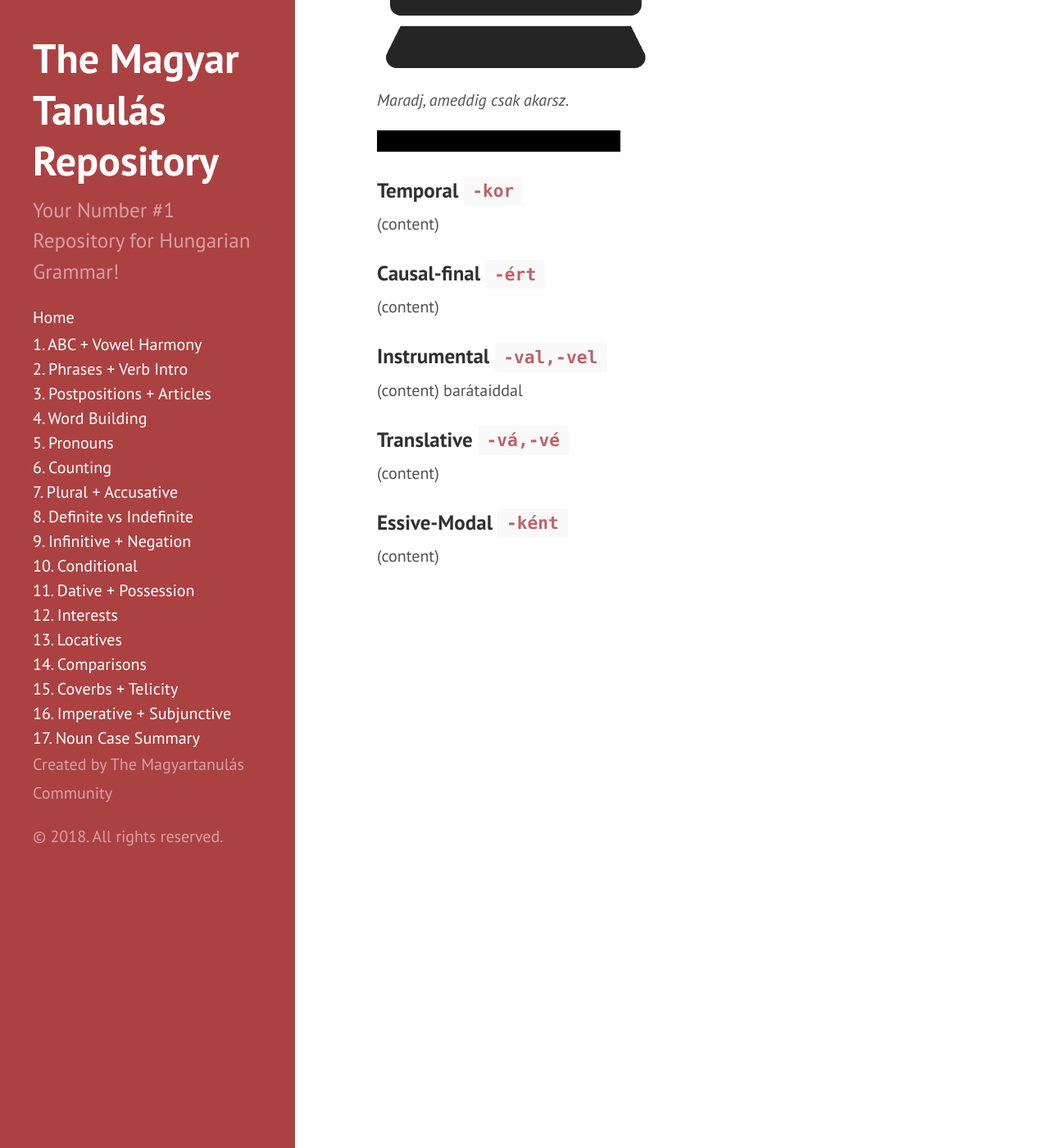
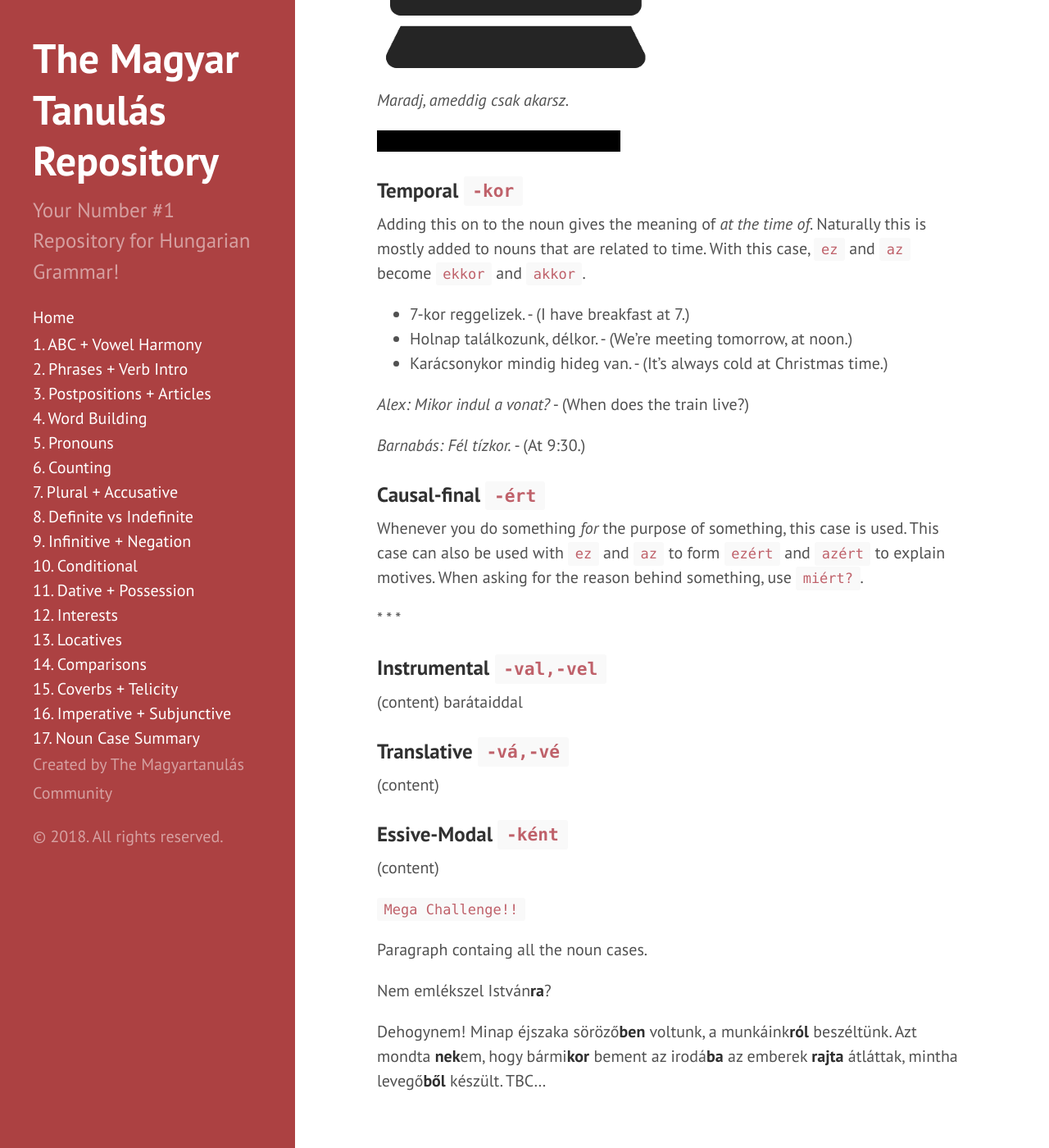
Before and after one commit to Magyartanulas/magyartanulas.github.io, a Jekyll site: the page built from noun_case_summary.md, in a window 1280 px wide and 1400 px high, scrolled down 1670 px. Shown: the whole window at 82% size. Built offline with Jekyll 4.4.1, drawn with Linux system fonts in a browser that asks for light colours; Markdown is read by kramdown in place of the engine named in the settings.

Commit message:
Update noun_case_summary.md

```diff
--- a/noun_case_summary.md
+++ b/noun_case_summary.md
@@ -57,11 +57,23 @@ We can add the case onto `ez` and `az` to form `eddig` and `addig`. The word `ad
 
 ### Temporal `-kor`
 
-(content)
+Adding this on to the noun gives the meaning of *at the time of*. Naturally this is mostly added to nouns that are related to time. With this case, `ez` and `az` become `ekkor` and `akkor`.
+
+* 7-kor reggelizek. - (I have breakfast at 7.)
+* Holnap találkozunk, délkor. - (We're meeting tomorrow, at noon.)
+* Karácsonykor mindig hideg van. - (It's always cold at Christmas time.)
+
+*Alex: Mikor indul a vonat?* - (When does the train live?)
+
+*Barnabás: Fél tízkor.* - (At 9:30.)
 
 ### Causal-final `-ért`
 
-(content)
+Whenever you do something *for* the purpose of something, this case is used. This case can also be used with `ez` and `az` to form `ezért` and `azért` to explain motives. When asking for the reason behind something, use `miért?`.
+
+*
+*
+*
 
 ### Instrumental `-val,-vel`
 
@@ -75,3 +87,11 @@ barátaiddal
 ### Essive-Modal `-ként`
 
 (content)
+
+`Mega Challenge!!`
+
+Paragraph containg all the noun cases.
+
+Nem emlékszel István**ra**?
+
+Dehogynem! Minap éjszaka söröző**ben** voltunk, a munkáink**ról** beszéltünk. Azt mondta **nek**em, hogy bármi**kor** bement az irodá**ba** az emberek **rajta** átláttak, mintha levegő**ből** készült. TBC...
```
